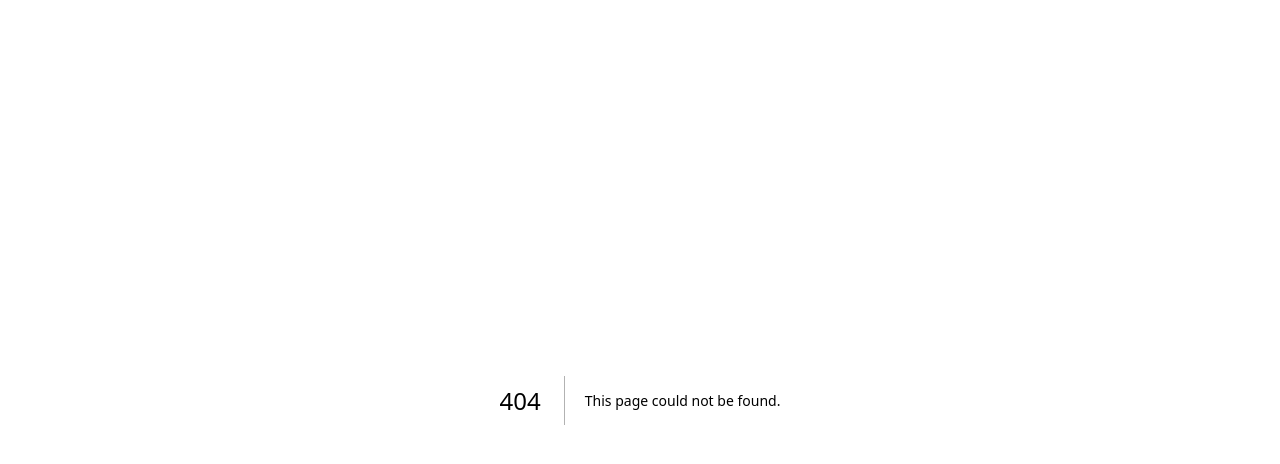
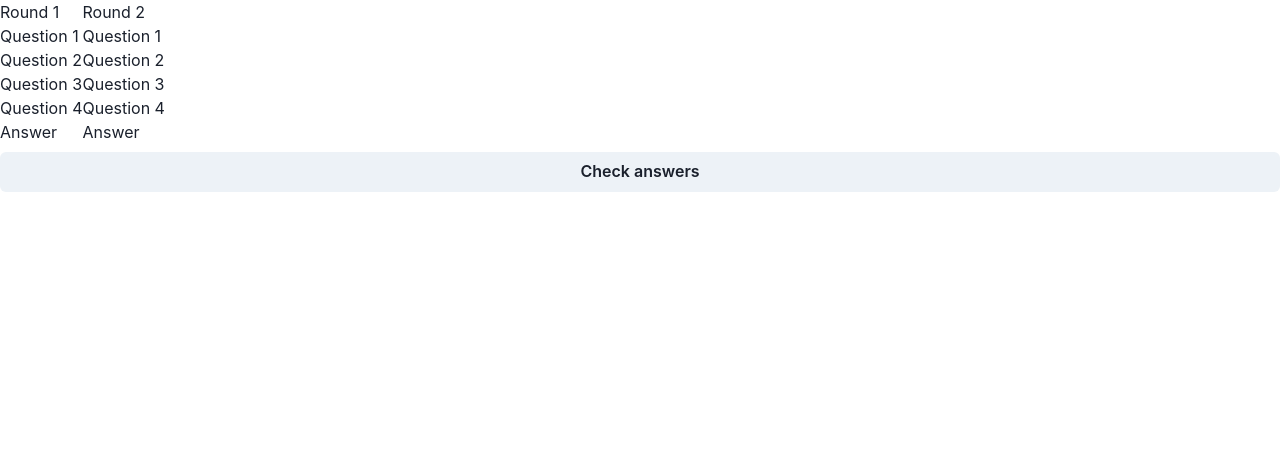
Before and after one commit to elijahmg/Pub-Quiz-App, a Next.js app: page /admin/1/round-overview in a window 1280 px wide. Before the commit this address had no page. Shown: the top 464 px of the page. Built offline with nearby package versions, Linux system fonts and the light colour scheme.

Commit message:
feat: quiz overview

```diff
--- /dev/null
+++ b/pages/admin/[gameId]/round-overview.tsx
@@ -0,0 +1,27 @@
+import { Button, Stack, Text, Box, Flex } from '@chakra-ui/react';
+
+export default function RoundOverview() {
+  return (
+    <Stack>
+      <Flex justifyContent="flex-start">
+        <Box>
+          <Text>Round 1</Text>
+          <Text>Question 1</Text>
+          <Text>Question 2</Text>
+          <Text>Question 3</Text>
+          <Text>Question 4</Text>
+          <Text>Answer</Text>
+        </Box>
+        <Box>
+          <Text>Round 2</Text>
+          <Text>Question 1</Text>
+          <Text>Question 2</Text>
+          <Text>Question 3</Text>
+          <Text>Question 4</Text>
+          <Text>Answer</Text>
+        </Box>
+      </Flex>
+      <Button>Check answers</Button>
+    </Stack>
+  );
+}
```
Also changed, not shown: pages/admin/[gameId]/playing.tsx (renamed from pages/admin/[gameId]/playing/index.tsx).
